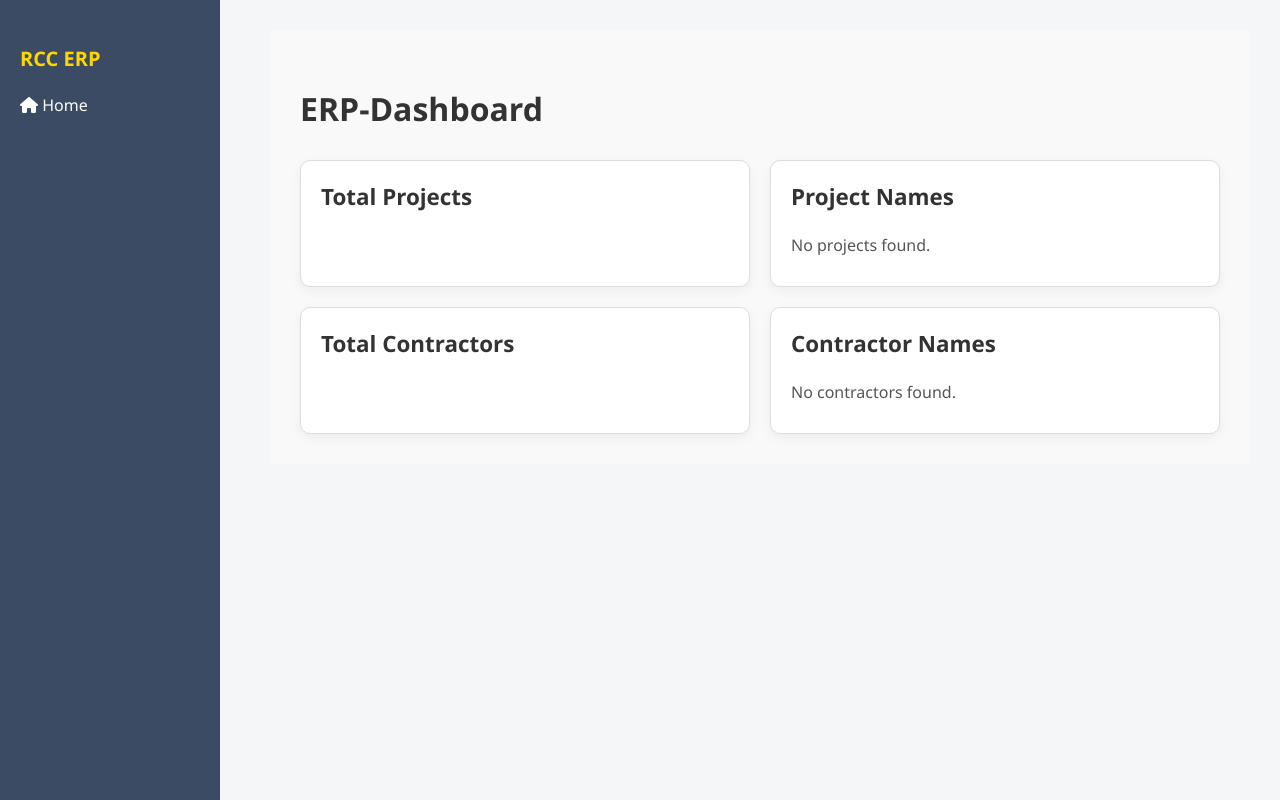
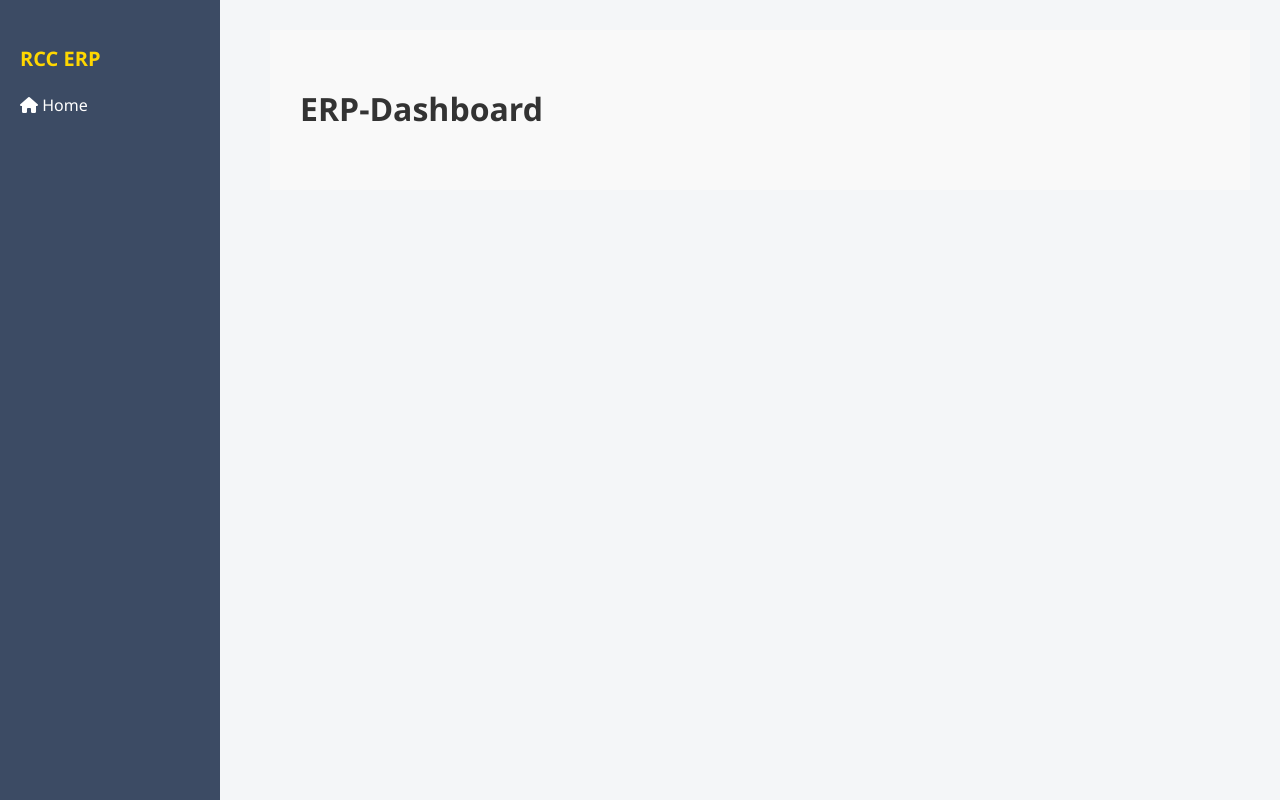
Before and after one commit to FAISAL-450/ERP-PROJECT, a Django app: template home/templates/home/home.html in a window 1280 px wide. Run offline with Django 5.2, Linux system fonts and the light colour scheme; the template is opened without the code that fills it, so the values that code supplies are empty; a user stored in the database is signed in; data comes from the database, SQL or seed files in the repository.

Commit message:
Full project update: ERP_PROJECT – new apps, templates, settings

```diff
--- a/home/templates/home/home.html
+++ b/home/templates/home/home.html
@@ -5,26 +5,17 @@
     padding: 30px;
     background-color: #f9f9f9;
   }
-
   .summary-section h1 {
     font-size: 2rem;
     margin-bottom: 10px;
     color: #333;
   }
-
-    .summary-section p {
-      font-size: 1rem;
-      color: #555;
-      margin-bottom: 10px;
-    }
-
   .card-grid {
     display: grid;
     grid-template-columns: repeat(auto-fit, minmax(300px, 1fr));
     gap: 20px;
     margin-top: 30px;
   }
-
   .card {
     background-color: #fff;
     border: 1px solid #ddd;
@@ -33,30 +24,25 @@
     box-shadow: 0 4px 12px rgba(0,0,0,0.05);
     transition: transform 0.2s ease;
   }
-
   .card:hover {
     transform: translateY(-4px);
   }
-
   .card h2, .card h3 {
     margin-top: 0;
     font-size: 1.4rem;
     color: #333;
   }
-
   .card-value {
     font-size: 2.5rem;
     font-weight: bold;
     color: #007bff;
     margin-top: 10px;
   }
-
   .card-list {
     list-style: none;
     padding-left: 0;
     margin-top: 10px;
   }
-
   .card-list li {
     padding: 6px 0;
     border-bottom: 1px solid #eee;
@@ -69,6 +55,7 @@
   <h1>ERP-Dashboard</h1>
 
   <div class="card-grid">
+    {% if user_email == "elias@dzignscapeprofessionals.onmicrosoft.com" or user_email == "admin@dzignscapeprofessionals.onmicrosoft.com" %}
       <!-- 📦 Total Projects Card -->
       <div class="card">
         <h2>Total Projects</h2>
@@ -88,7 +75,9 @@
           <p>No projects found.</p>
         {% endif %}
       </div>
+    {% endif %}
 
+    {% if user_email == "jakir@dzignscapeprofessionals.onmicrosoft.com" or user_email == "admin@dzignscapeprofessionals.onmicrosoft.com" %}
       <!-- 👷 Total Contractors Card -->
       <div class="card">
         <h2>Total Contractors</h2>
@@ -108,6 +97,7 @@
           <p>No contractors found.</p>
         {% endif %}
       </div>
+    {% endif %}
   </div>
 </section>
 {% endblock %}
```
Also changed, not shown: home/views.py (+1 -12 lines). Lines whose indentation alone changed are shown as unchanged.
